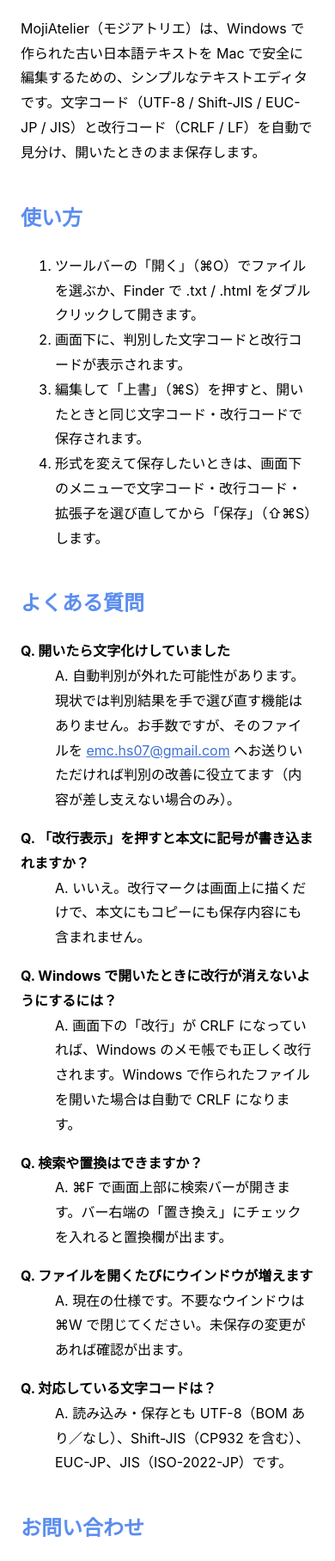
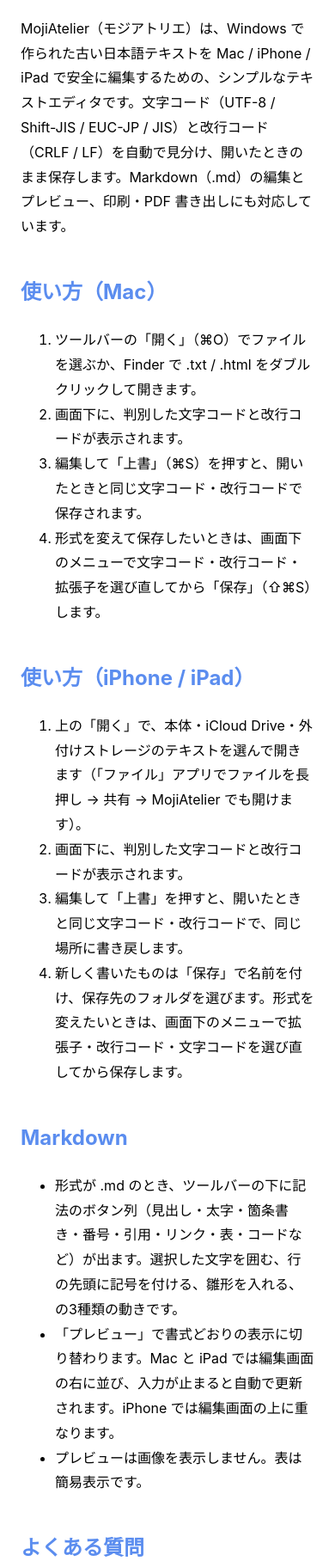
Before and after one commit to emchs07-prog/mojiatelier-support, a plain HTML site: page index.html in a window 390 px wide. Shown: the part 123-1939 px from the top of the page at 86% size. Drawn offline with Linux system fonts and the light colour scheme.

Commit message:
iPhone / iPad と Markdown の説明を追加

```diff
--- a/index.html
+++ b/index.html
@@ -20,9 +20,9 @@
 </head>
 <body>
 <h1>MojiAtelier サポート</h1>
-<p>MojiAtelier（モジアトリエ）は、Windows で作られた古い日本語テキストを Mac で安全に編集するための、シンプルなテキストエディタです。文字コード（UTF-8 / Shift-JIS / EUC-JP / JIS）と改行コード（CRLF / LF）を自動で見分け、開いたときのまま保存します。</p>
+<p>MojiAtelier（モジアトリエ）は、Windows で作られた古い日本語テキストを Mac / iPhone / iPad で安全に編集するための、シンプルなテキストエディタです。文字コード（UTF-8 / Shift-JIS / EUC-JP / JIS）と改行コード（CRLF / LF）を自動で見分け、開いたときのまま保存します。Markdown（.md）の編集とプレビュー、印刷・PDF 書き出しにも対応しています。</p>
 
-<h2>使い方</h2>
+<h2>使い方（Mac）</h2>
 <ol>
   <li>ツールバーの「開く」（⌘O）でファイルを選ぶか、Finder で .txt / .html をダブルクリックして開きます。</li>
   <li>画面下に、判別した文字コードと改行コードが表示されます。</li>
@@ -30,17 +30,38 @@
   <li>形式を変えて保存したいときは、画面下のメニューで文字コード・改行コード・拡張子を選び直してから「保存」（⇧⌘S）します。</li>
 </ol>
 
+<h2>使い方（iPhone / iPad）</h2>
+<ol>
+  <li>上の「開く」で、本体・iCloud Drive・外付けストレージのテキストを選んで開きます（「ファイル」アプリでファイルを長押し → 共有 → MojiAtelier でも開けます）。</li>
+  <li>画面下に、判別した文字コードと改行コードが表示されます。</li>
+  <li>編集して「上書」を押すと、開いたときと同じ文字コード・改行コードで、同じ場所に書き戻します。</li>
+  <li>新しく書いたものは「保存」で名前を付け、保存先のフォルダを選びます。形式を変えたいときは、画面下のメニューで拡張子・改行コード・文字コードを選び直してから保存します。</li>
+</ol>
+
+<h2>Markdown</h2>
+<ul>
+  <li>形式が .md のとき、ツールバーの下に記法のボタン列（見出し・太字・箇条書き・番号・引用・リンク・表・コードなど）が出ます。選択した文字を囲む、行の先頭に記号を付ける、雛形を入れる、の3種類の動きです。</li>
+  <li>「プレビュー」で書式どおりの表示に切り替わります。Mac と iPad では編集画面の右に並び、入力が止まると自動で更新されます。iPhone では編集画面の上に重なります。</li>
+  <li>プレビューは画像を表示しません。表は簡易表示です。</li>
+</ul>
+
 <h2>よくある質問</h2>
 <dl>
   <dt>Q. 開いたら文字化けしていました</dt>
-  <dd>A. 自動判別が外れた可能性があります。現状では判別結果を手で選び直す機能はありません。お手数ですが、そのファイルを <a href="mailto:emc.hs07@gmail.com">emc.hs07@gmail.com</a> へお送りいただければ判別の改善に役立てます（内容が差し支えない場合のみ）。</dd>
+  <dd>A. 自動判別が外れた可能性があります。画面下の「開き直す…」から文字コードを指定して読み直してください（読めない文字コードを選ぶとエラーになり、本文は変わりません）。それでも直らない場合は <a href="mailto:emc.hs07@gmail.com">emc.hs07@gmail.com</a> へお知らせください。</dd>
+  <dt>Q. 全角スペースやタブが混ざっていないか確認したい</dt>
+  <dd>A. 「表示」メニューの「全角スペース・タブを表示」をオンにすると、全角スペースは □、タブは → で表示されます（改行マークと同じく表示だけで、本文には書き込みません）。行番号や文字の大きさも同じメニューで変えられます。</dd>
+  <dt>Q. 印刷や PDF にしたい</dt>
+  <dd>A. Mac は「ファイル」メニューの「プリント…」（⌘P）で、プリントパネル左下の「PDF」から PDF として保存できます。iPhone / iPad は「PDF」ボタンで共有シートが開き、「"ファイル"に保存」やプリントが選べます。どちらも白地・黒文字で出力します。</dd>
+  <dt>Q. 前に開いたファイルをすぐ開きたい</dt>
+  <dd>A. Mac は「ファイル」メニューの「最近使ったファイル」、iPhone / iPad は「最近」ボタンから開けます（10件まで）。</dd>
   <dt>Q. 「改行表示」を押すと本文に記号が書き込まれますか？</dt>
   <dd>A. いいえ。改行マークは画面上に描くだけで、本文にもコピーにも保存内容にも含まれません。</dd>
   <dt>Q. Windows で開いたときに改行が消えないようにするには？</dt>
   <dd>A. 画面下の「改行」が CRLF になっていれば、Windows のメモ帳でも正しく改行されます。Windows で作られたファイルを開いた場合は自動で CRLF になります。</dd>
   <dt>Q. 検索や置換はできますか？</dt>
-  <dd>A. ⌘F で画面上部に検索バーが開きます。バー右端の「置き換え」にチェックを入れると置換欄が出ます。</dd>
-  <dt>Q. ファイルを開くたびにウインドウが増えます</dt>
+  <dd>A. Mac は ⌘F で画面上部に検索バーが開き、バー右端の「置き換え」にチェックを入れると置換欄が出ます。iPhone / iPad は上の「検索」から開きます。</dd>
+  <dt>Q. ファイルを開くたびにウインドウが増えます（Mac）</dt>
   <dd>A. 現在の仕様です。不要なウインドウは ⌘W で閉じてください。未保存の変更があれば確認が出ます。</dd>
   <dt>Q. 対応している文字コードは？</dt>
   <dd>A. 読み込み・保存とも UTF-8（BOM あり／なし）、Shift-JIS（CP932 を含む）、EUC-JP、JIS（ISO-2022-JP）です。</dd>
```
Also changed, not shown: privacy.html (+2 -2 lines).
